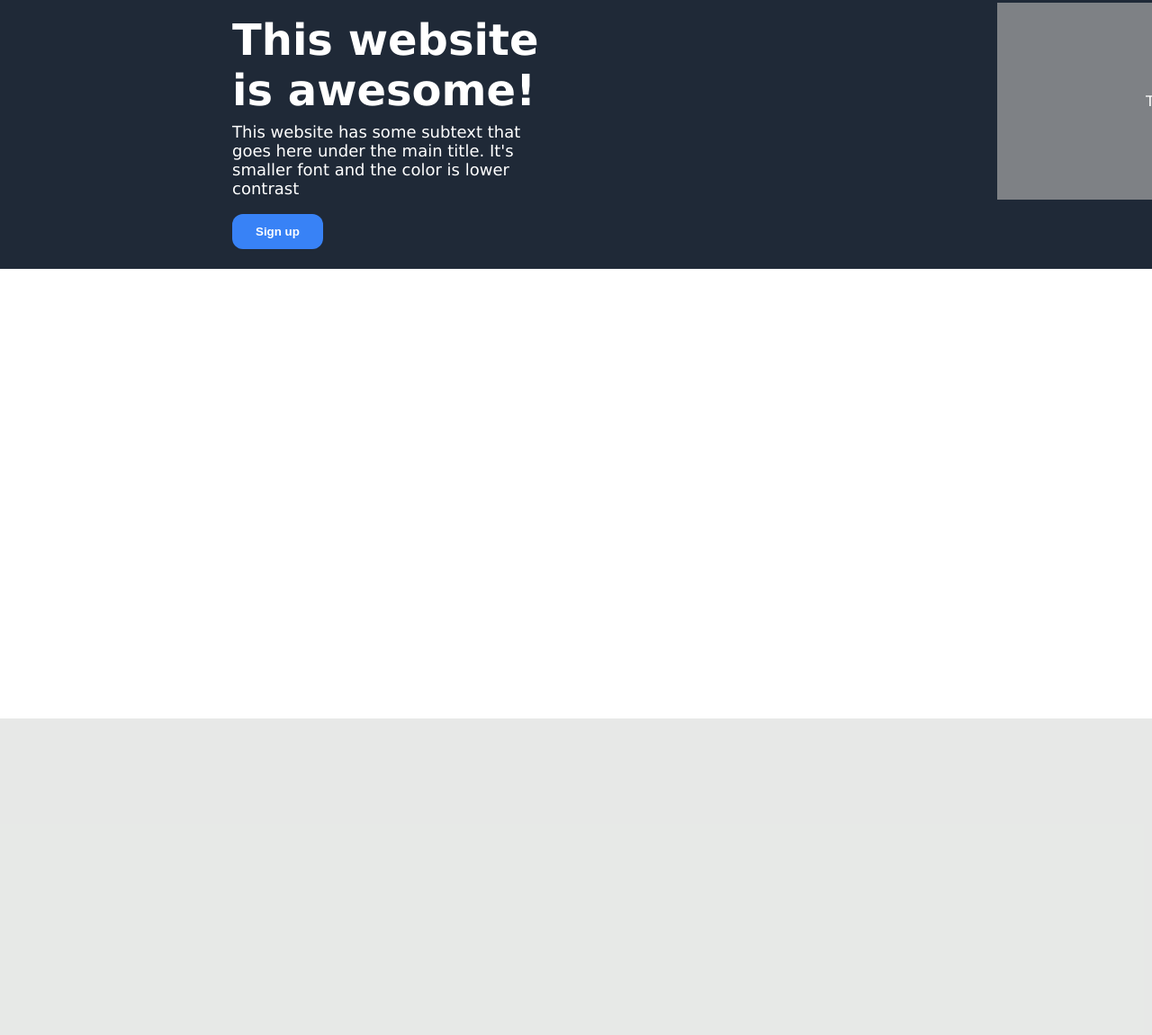
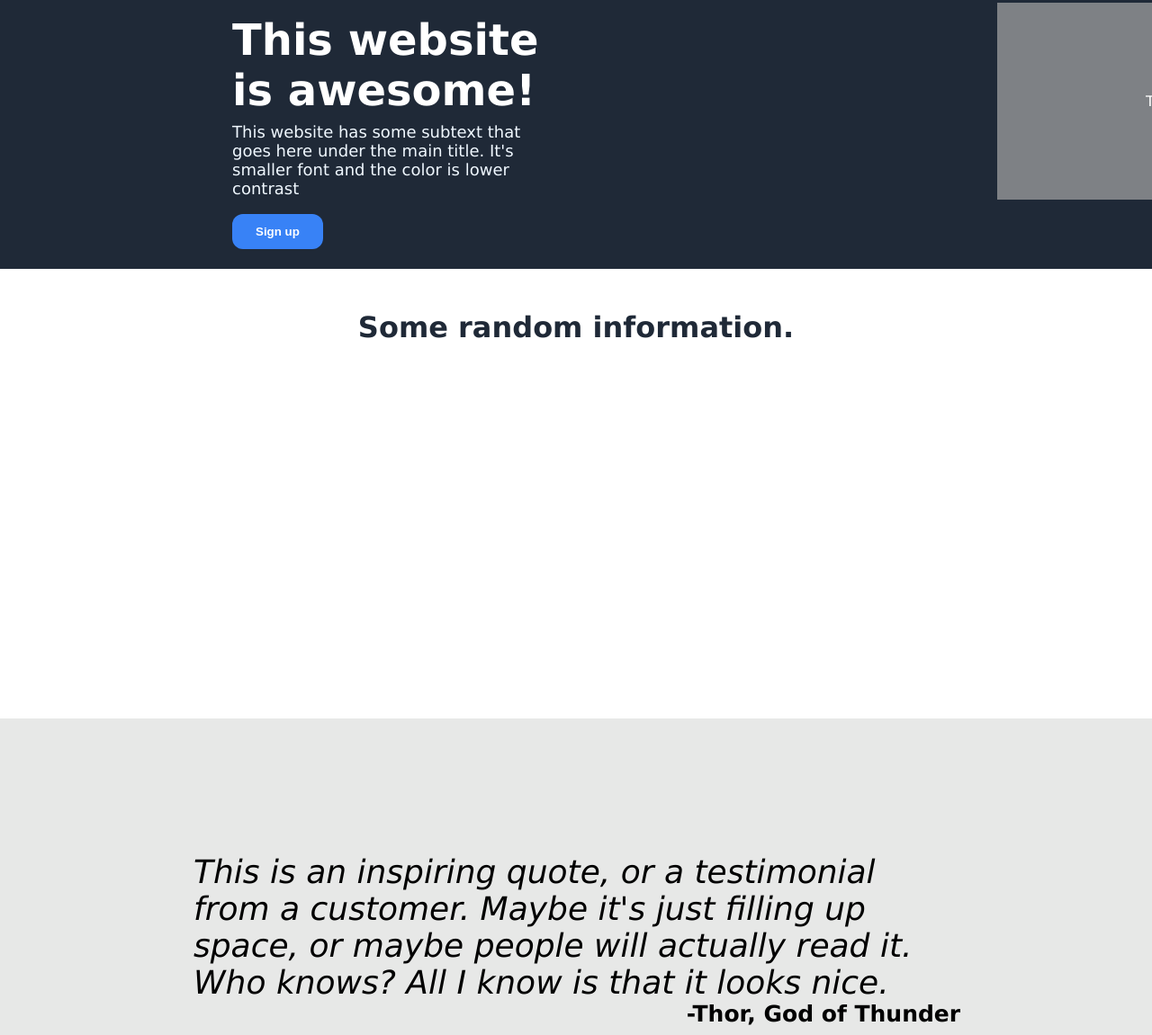
Before and after one commit to brotangerine/first-css-webpage, a plain HTML site: page index.html in a window 1280 px wide. Shown: the part 101-1252 px from the top of the page at 90% size. Drawn offline with Linux system fonts and the light colour scheme.

Commit message:
quote_container section finished

```diff
--- a/index.html
+++ b/index.html
@@ -12,11 +12,11 @@
     <div class="header_container"></div>
 
          <div class="header_contents">
-             <h1><strong>Header Logo</strong></h1>
+             <h1>Header Logo</h1>
          </div>
 
           <div class="header_text">
-             <h1><strong>This website is awesome!</strong></h1>
+             <h1>This website is awesome!</h1>
                 <p>This website has some subtext that goes here under the main title.
                    It's smaller font and the color is lower contrast</p>
                 <button class="button_1">Sign up</button>
@@ -30,12 +30,34 @@
 
          <div class="header_image">This is a placeholder for an image.</div>
 
-    <div class="pic_container"></div>
+    <div class="pic_container">
+        <h1 class="info">Some random information.</h1>
+    </div>
+        <div class="pictures"> </div>
+            <div class="pic_1"> </div>
+                <p>this is some subtext under an illustration</p>
+            <div class="pic_2"> </div>
+                <p>this is some subtext under an illustration</p>
+            <div class="pic_3"> </div>
+                <p>this is some subtext under an illustration</p>
+            <div class="pic_4"> </div>
+                <p>this is some subtext under an illustration</p>
 
-    <div class="quote_container"></div>
+    <div class="quote_container">
+        <p><em>This is an inspiring quote, or a testimonial from a customer.
+           Maybe it's just filling up space, or maybe people will actually
+           read it. Who knows? All I know is that it looks nice.</em></p>
+        <h1>-Thor, God of Thunder</h1>
+        </div>
 
     <div class="sup_container"></div>
+         <div class="sup_box">
+            <h1>Call to action! It's time!</h1>
+            <p>Sign up for our product by clicking that button right over there!</p>
+            <button>Sign up</button>
+         </div>
 
     <div class="footer_container"></div>
+         <p>Copyright The Odin Project</p>
 </body>
 </html>
--- a/styles.css
+++ b/styles.css
@@ -2,6 +2,10 @@ html{
     height: auto;
     width: min-content;
     font-family: Verdana, Geneva, Tahoma, sans-serif;
+}
+
+h1{
+    font-weight: 800;
 }
 
 .header_container{
@@ -36,10 +40,12 @@ li{
 .header_text h1 {
     margin-bottom:-10px;
     font-size: 48px;
+    font-weight: 800;
 }
 
 .header_text p {
     font-size: 18px;
+    color: aliceblue;
 }
 
 .header_text{
@@ -47,7 +53,7 @@ li{
     position: relative;
     left: 250px;
     top: 25px;
-    color: white;
+    color: rgb(255, 255, 255);
     width: 350px;
 }
 
@@ -81,10 +87,47 @@ li{
     position: absolute; top: 400px; right:0cqmin;
 }
 
+.info{
+    z-index: 2;
+    position: relative;
+    size: 36px;
+    color:#1f2937;
+    text-align: center;
+    top: 25px;
+}
+
+.pictures{
+    position: relative;
+    white-space: nowrap;
+    border-style: solid;
+    border: #3882F6;
+}
+
 .quote_container{
     background-color: #e5e7e5EB;
     width: 100%; height: 500px;
     position: absolute; top: 900px; right:0cqmin;
+}
+
+.quote_container p{
+    font-size: 36px;
+    margin: auto;
+    width: 850px;
+    position: relative;
+    top: 150px;
+    display: flex;
+    align-content: center;
+}
+
+.quote_container h1{
+font-size: 25px;
+margin: 0;
+position: relative;
+display: flex;
+justify-content: center;
+flex-wrap: nowrap;
+top: 150px;
+left: 275px;
 }
 
 .sup_container{
```
